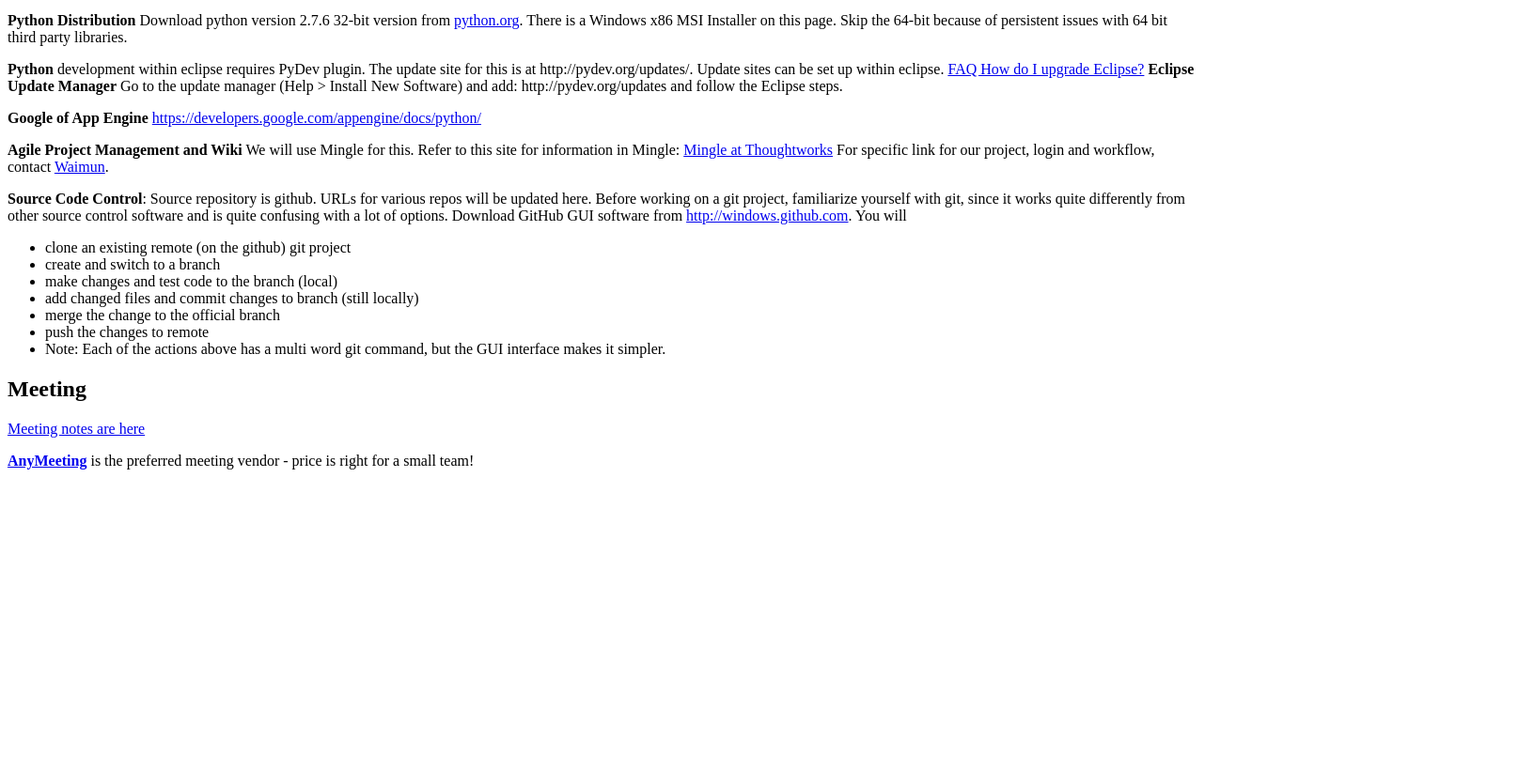
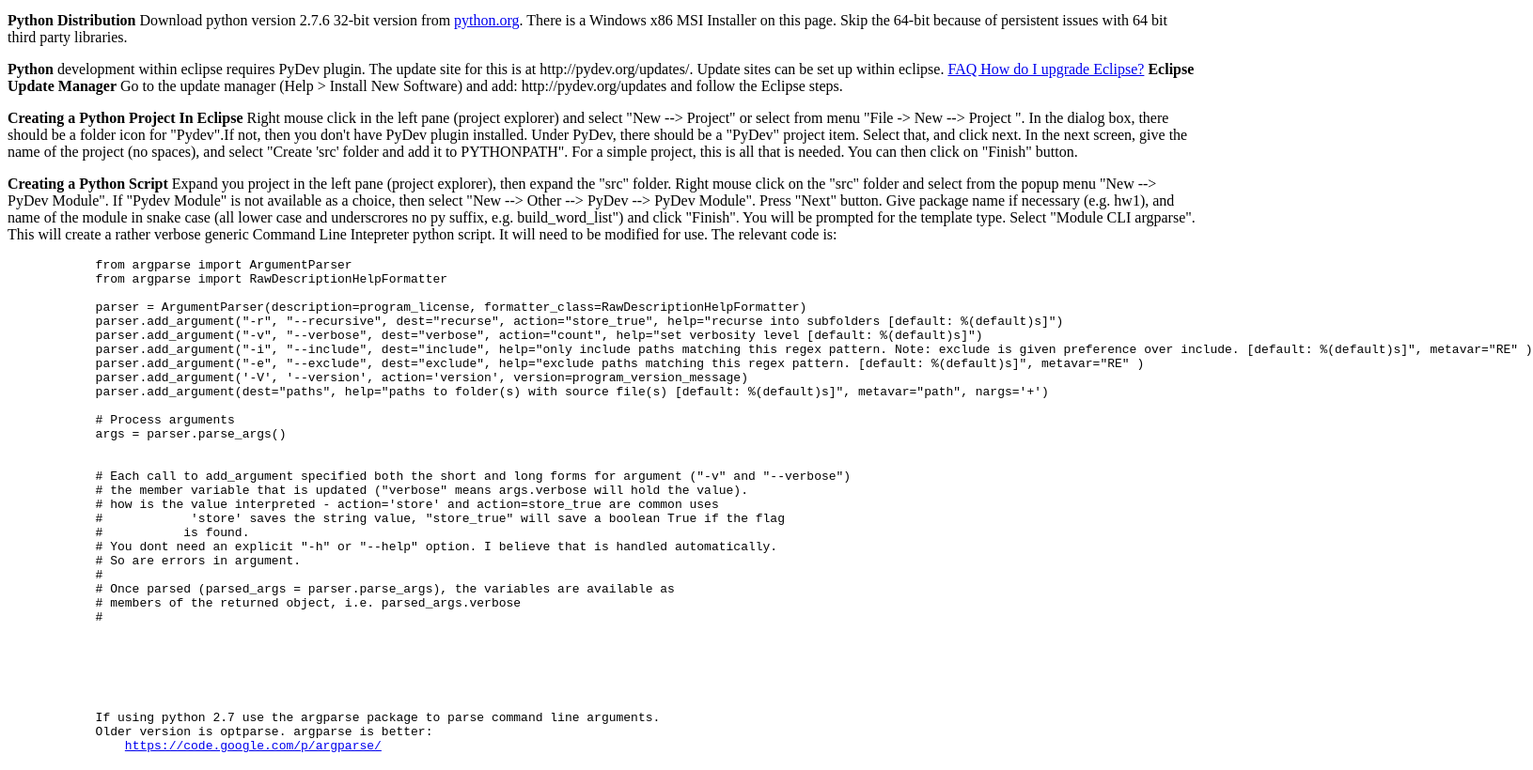
Before and after one commit to bipinprasad/Development, a plain HTML site: page index.html in a window 1280 px wide. Shown: the part 106-926 px from the top of the page at 94% size, 1631 px wide, since content can reach past the window. Before the commit the page ends 800 px from the top, so only its background shows below. Drawn offline with Linux system fonts and the light colour scheme.

Commit message:
Added info on creating python module

```diff
--- a/index.html
+++ b/index.html
@@ -33,6 +33,64 @@ and open the template in the editor.
             <b>Eclipse Update Manager</b> Go to the update manager (Help > Install New Software) and add:
                 http://pydev.org/updates and follow the Eclipse steps.
         </p>
+        <p>
+            <b>Creating a Python Project In Eclipse</b> Right mouse click in the left pane (project explorer)
+            and select "New --> Project" or select from menu "File -> New --> Project ". In the dialog box,
+            there should be a folder icon for "Pydev".If not, then you don't have PyDev plugin
+            installed. Under PyDev, there should be a "PyDev" project item. Select that, and click next.
+            In the next screen, give the name of the project (no spaces), and select "Create 'src' folder
+            and add it to PYTHONPATH". For a simple project, this is all that is needed. You can then
+            click on "Finish" button.
+        </p>
+        <p>
+            <b>Creating a Python Script</b> Expand you project in the left pane (project explorer),
+            then expand the "src" folder. Right mouse click on the "src" folder and select from the
+            popup menu "New --> PyDev Module". If "Pydev Module" is not available as a choice, then select
+            "New --> Other --> PyDev --> PyDev Module". Press "Next" button. Give package name if necessary
+            (e.g. hw1), and name of the module in snake case (all lower case and underscrores no py suffix,
+            e.g. build_word_list") and click "Finish". You will be prompted for the template type.
+            Select "Module CLI argparse". This will create a rather verbose generic Command Line Intepreter
+            python script. It will need to be modified for use.
+
+            The relevant code is:
+            <pre>
+            from argparse import ArgumentParser
+            from argparse import RawDescriptionHelpFormatter
+
+            parser = ArgumentParser(description=program_license, formatter_class=RawDescriptionHelpFormatter)
+            parser.add_argument("-r", "--recursive", dest="recurse", action="store_true", help="recurse into subfolders [default: %(default)s]")
+            parser.add_argument("-v", "--verbose", dest="verbose", action="count", help="set verbosity level [default: %(default)s]")
+            parser.add_argument("-i", "--include", dest="include", help="only include paths matching this regex pattern. Note: exclude is given preference over include. [default: %(default)s]", metavar="RE" )
+            parser.add_argument("-e", "--exclude", dest="exclude", help="exclude paths matching this regex pattern. [default: %(default)s]", metavar="RE" )
+            parser.add_argument('-V', '--version', action='version', version=program_version_message)
+            parser.add_argument(dest="paths", help="paths to folder(s) with source file(s) [default: %(default)s]", metavar="path", nargs='+')
+
+            # Process arguments
+            args = parser.parse_args()
+
+
+            # Each call to add_argument specified both the short and long forms for argument ("-v" and "--verbose")
+            # the member variable that is updated ("verbose" means args.verbose will hold the value).
+            # how is the value interpreted - action='store' and action=store_true are common uses
+            #            'store' saves the string value, "store_true" will save a boolean True if the flag
+            #           is found.
+            # You dont need an explicit "-h" or "--help" option. I believe that is handled automatically.
+            # So are errors in argument.
+            #
+            # Once parsed (parsed_args = parser.parse_args), the variables are available as
+            # members of the returned object, i.e. parsed_args.verbose
+            #
+
+            </pre>
+
+            <br><br>
+            <pre>
+            If using python 2.7 use the argparse package to parse command line arguments.
+            Older version is optparse. argparse is better:
+                <a href="https://code.google.com/p/argparse/">https://code.google.com/p/argparse/</a>
+            </pre>
+        </p>
+
         <p><b>Google of App Engine</b> <a href="https://developers.google.com/appengine/docs/python/">https://developers.google.com/appengine/docs/python/</a>
         </p>
 
```
